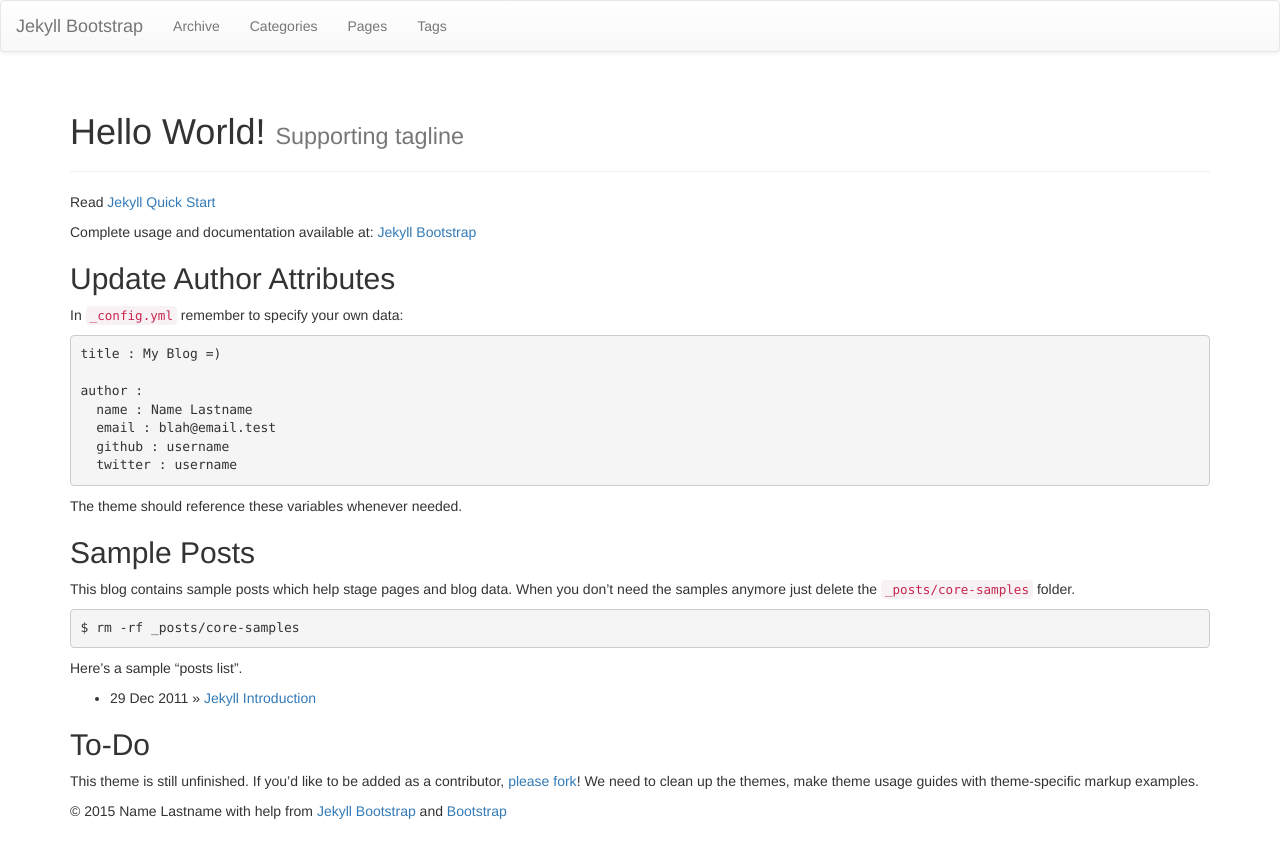
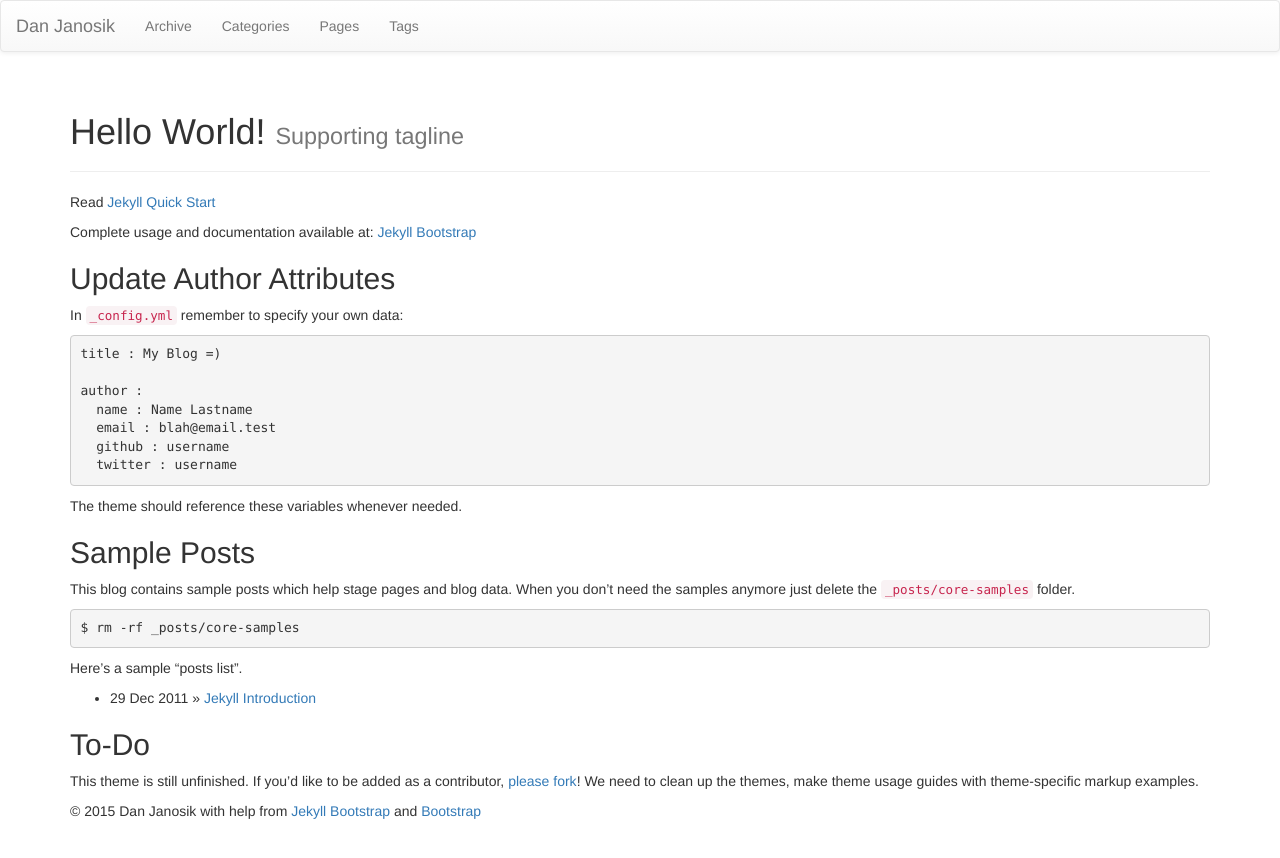
Before and after one commit to janoside/janoside.github.io, a Jekyll site: the page built from index.md, in a window 1280 px wide. Shown: the top 858 px of the page. Built offline with Jekyll 4.4.1, drawn with Linux system fonts in a browser that asks for light colours; nearby versions of some CDN libraries; library files that are not in the unit come from our copies.

Commit message:
Update _config.yml

```diff
--- a/_config.yml
+++ b/_config.yml
@@ -8,14 +8,13 @@ highlighter: pygments
 # Themes are encouraged to use these universal variables
 # so be sure to set them if your theme uses them.
 #
-title : Jekyll Bootstrap
-tagline: Site Tagline
+title : Dan Janosik
+# tagline: Site Tagline
 author :
-  name : Name Lastname
-  email : blah@email.test
-  github : username
-  twitter : username
-  feedburner : feedname
+  name : Dan Janosik
+  email : danjanosik@gmail.com
+  github : janoside
+  twitter : janoside
 
 # The production_url is only used when full-domain names are needed
 # such as sitemap.txt
@@ -25,7 +24,7 @@ author :
 # Else if you are pushing to username.github.io, replace with your username.
 # Finally if you are pushing to a GitHub project page, include the project name at the end.
 #
-production_url : http://username.github.io
+production_url : http://janoside.github.io
 
 # All Jekyll-Bootstrap specific configurations are namespaced into this hash
 #
```
